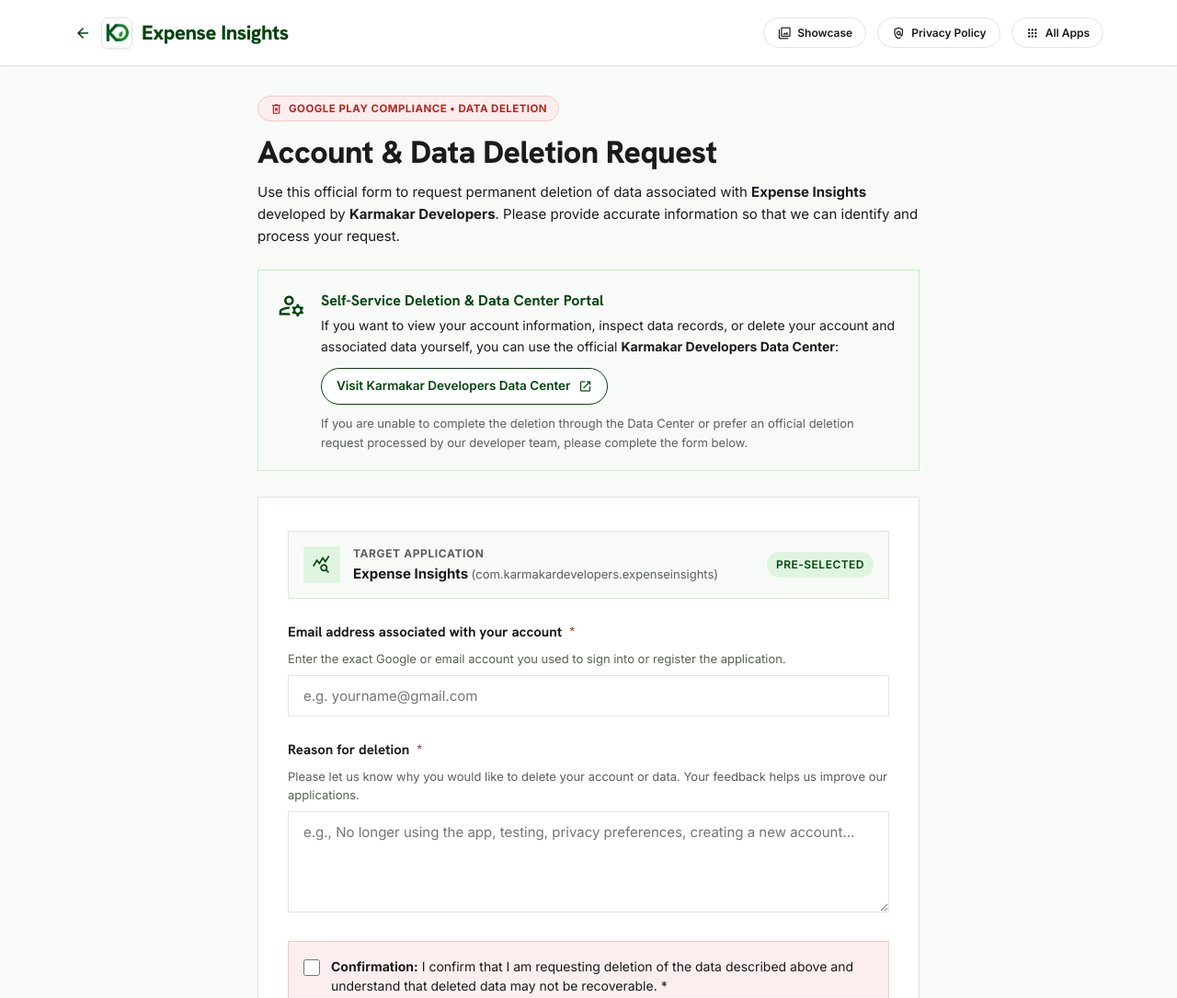
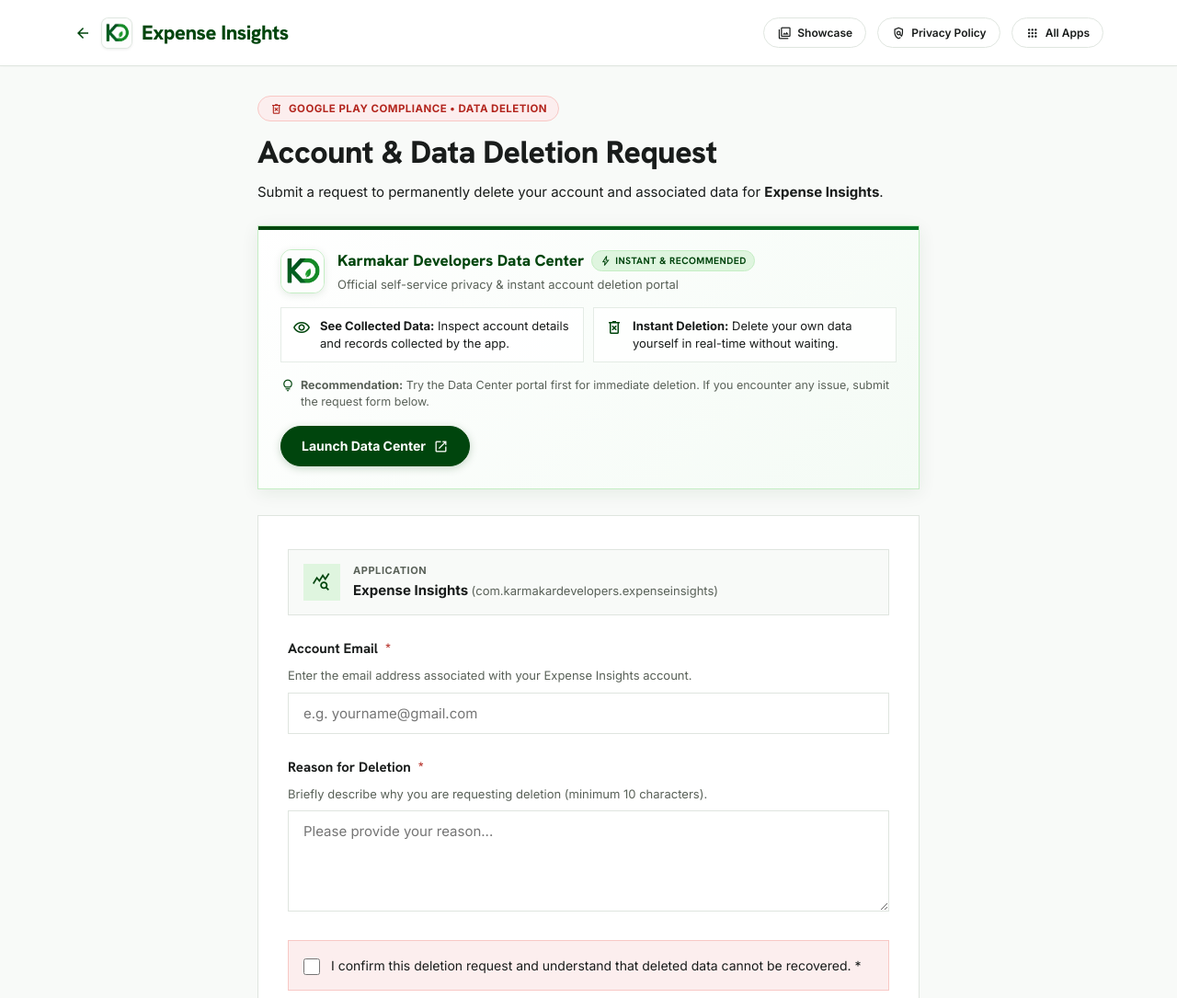
Before and after one commit to karmakar-developers/Apps, a React app: page expense-insights-account-deletion.html in a window 1280 px wide. Shown: the top 1085 px of the page at 92% size. Built offline with nearby package versions, Linux system fonts and the light colour scheme.

Commit message:
style: update account deletion page UI
Refine the self-service box styling with a modern gradient design, custom borders, and improved datacenter branding components for a more professional look.

```diff
--- a/expense-insights-account-deletion.html
+++ b/expense-insights-account-deletion.html
@@ -53,14 +53,135 @@
       }
 
       .self-service-box {
-        background-color: var(--color-brand-surface);
+        background: linear-gradient(135deg, #ffffff 0%, #f4fbf5 100%);
+        border: 1.5px solid var(--color-accent-border);
+        border-radius: var(--radius-lg);
+        box-shadow: 0 4px 18px rgba(0, 69, 13, 0.08);
+        padding: 24px;
+        margin-top: 24px;
+        margin-bottom: 28px;
+        position: relative;
+        overflow: hidden;
+      }
+
+      .self-service-box::before {
+        content: "";
+        position: absolute;
+        top: 0;
+        left: 0;
+        right: 0;
+        height: 4px;
+        background: linear-gradient(90deg, var(--color-brand) 0%, var(--color-accent) 100%);
+      }
+
+      .datacenter-header {
+        display: flex;
+        align-items: center;
+        gap: 14px;
+        margin-bottom: 14px;
+      }
+
+      .datacenter-logo-wrap {
+        width: 48px;
+        height: 48px;
+        border-radius: 12px;
+        background: #ffffff;
+        border: 1.5px solid var(--color-accent-border);
+        box-shadow: 0 2px 8px rgba(0, 69, 13, 0.1);
+        display: flex;
+        align-items: center;
+        justify-content: center;
+        flex-shrink: 0;
+        overflow: hidden;
+      }
+
+      .datacenter-logo-wrap img {
+        width: 100%;
+        height: 100%;
+        object-fit: cover;
+      }
+
+      .datacenter-title-wrap {
+        flex: 1;
+      }
+
+      .datacenter-title {
+        font-family: var(--font-heading);
+        font-size: 17px;
+        font-weight: 800;
+        color: var(--color-brand);
+        display: flex;
+        align-items: center;
+        gap: 8px;
+        flex-wrap: wrap;
+      }
+
+      .datacenter-badge {
+        font-size: 10.5px;
+        font-weight: 700;
+        background-color: var(--color-accent-light);
+        color: var(--color-brand);
         border: 1px solid var(--color-accent-border);
+        padding: 2px 8px;
+        border-radius: 9999px;
+        letter-spacing: 0.04em;
+        text-transform: uppercase;
+        display: inline-flex;
+        align-items: center;
+        gap: 4px;
+      }
+
+      .datacenter-subtitle {
+        font-size: 13px;
+        color: var(--color-text-muted);
+        margin-top: 2px;
+      }
+
+      .datacenter-features {
+        display: grid;
+        grid-template-columns: repeat(auto-fit, minmax(240px, 1fr));
+        gap: 10px;
+        margin: 14px 0 16px 0;
+      }
+
+      .datacenter-feature-item {
+        display: flex;
+        align-items: flex-start;
+        gap: 10px;
+        background: rgba(255, 255, 255, 0.9);
+        border: 1px solid rgba(0, 69, 13, 0.1);
         border-radius: var(--radius-md);
-        padding: 20px;
-        margin-bottom: 28px;
+        padding: 10px 12px;
+      }
+
+      .datacenter-feature-icon {
+        color: var(--color-brand);
+        font-size: 18px;
+        margin-top: 1px;
+        flex-shrink: 0;
+      }
+
+      .datacenter-feature-text {
+        font-size: 13px;
+        line-height: 1.45;
+        color: var(--color-text-main);
+      }
+
+      .datacenter-note {
+        font-size: 12.5px;
+        color: var(--color-text-muted);
+        line-height: 1.5;
+        margin-bottom: 16px;
         display: flex;
-        gap: 16px;
         align-items: flex-start;
+        gap: 6px;
+      }
+
+      .datacenter-actions {
+        display: flex;
+        align-items: center;
+        gap: 12px;
+        flex-wrap: wrap;
       }
 
       .form-group {
@@ -268,32 +389,60 @@
         Account &amp; Data Deletion Request
       </h1>
       <p style="color: var(--color-text-secondary); font-size: 15px; line-height: 1.6;">
-        Use this official form to request permanent deletion of data associated with <strong>Expense Insights</strong> developed by <strong>Karmakar Developers</strong>. Please provide accurate information so that we can identify and process your request.
+        Submit a request to permanently delete your account and associated data for <strong>Expense Insights</strong>.
       </p>
 
       <!-- Data Center Self-Service Portal Notice -->
-      <div class="self-service-box" style="margin-top: 24px;">
-        <span class="material-symbols-outlined" style="color: var(--color-brand); font-size: 32px; flex-shrink: 0; margin-top: 2px;">manage_accounts</span>
-        <div style="font-size: 14px; line-height: 1.6; color: var(--color-text-primary); flex: 1;">
-          <strong style="font-family: var(--font-heading); font-size: 16px; color: var(--color-brand); display: block; margin-bottom: 4px;">
-            Self-Service Deletion &amp; Data Center Portal
-          </strong>
-          <p style="color: var(--color-text-secondary); margin-bottom: 12px;">
-            If you want to view your account information, inspect data records, or delete your account and associated data yourself, you can use the official <strong>Karmakar Developers Data Center</strong>:
-          </p>
+      <div class="self-service-box">
+        <div class="datacenter-header">
+          <div class="datacenter-logo-wrap">
+            <img src="images/karmakar-developers-logo.png" alt="Karmakar Developers Logo" />
+          </div>
+          <div class="datacenter-title-wrap">
+            <div class="datacenter-title">
+              <span>Karmakar Developers Data Center</span>
+              <span class="datacenter-badge">
+                <span class="material-symbols-outlined" style="font-size: 13px;">bolt</span>
+                Instant &amp; Recommended
+              </span>
+            </div>
+            <div class="datacenter-subtitle">
+              Official self-service privacy &amp; instant account deletion portal
+            </div>
+          </div>
+        </div>
+
+        <div class="datacenter-features">
+          <div class="datacenter-feature-item">
+            <span class="material-symbols-outlined datacenter-feature-icon">visibility</span>
+            <div class="datacenter-feature-text">
+              <strong>See Collected Data:</strong> Inspect account details and records collected by the app.
+            </div>
+          </div>
+          <div class="datacenter-feature-item">
+            <span class="material-symbols-outlined datacenter-feature-icon">delete_forever</span>
+            <div class="datacenter-feature-text">
+              <strong>Instant Deletion:</strong> Delete your own data yourself in real-time without waiting.
+            </div>
+          </div>
+        </div>
+
+        <div class="datacenter-note">
+          <span class="material-symbols-outlined" style="font-size: 16px; color: var(--color-brand); margin-top: 1px; flex-shrink: 0;">lightbulb</span>
+          <span><strong>Recommendation:</strong> Try the Data Center portal first for immediate deletion. If you encounter any issue, submit the request form below.</span>
+        </div>
+
+        <div class="datacenter-actions">
           <a
             href="https://karmakar-developers.netlify.app/#data-center"
             target="_blank"
             rel="noopener noreferrer"
-            class="btn btn-secondary"
-            style="display: inline-flex; align-items: center; gap: 8px; font-weight: 600; padding: 8px 16px; font-size: 13.5px; border-color: var(--color-brand); color: var(--color-brand); background-color: #ffffff; text-decoration: none;"
+            class="btn btn-primary"
+            style="display: inline-flex; align-items: center; gap: 8px; font-weight: 700; padding: 10px 22px; font-size: 14px; text-decoration: none; box-shadow: 0 2px 10px rgba(0, 69, 13, 0.22);"
           >
-            <span>Visit Karmakar Developers Data Center</span>
-            <span class="material-symbols-outlined" style="font-size: 16px;">open_in_new</span>
+            <span>Launch Data Center</span>
+            <span class="material-symbols-outlined" style="font-size: 17px;">open_in_new</span>
           </a>
-          <p style="margin-top: 10px; font-size: 13px; color: var(--color-text-muted);">
-            If you are unable to complete the deletion through the Data Center or prefer an official deletion request processed by our developer team, please complete the form below.
-          </p>
         </div>
       </div>
 
@@ -314,12 +463,10 @@
           target="hidden_iframe"
           novalidate
         >
-          <!-- Hidden Google Form Metadata & Hardcoded Application Target -->
+          <!-- Hidden Google Form Metadata & Pre-Configured Application Parameters -->
           <input type="hidden" name="fvv" value="1" />
           <input type="hidden" name="pageHistory" value="0,1,2,3,4" />
-          <!-- Deletion Scope: Data from a specific app (entry.498496194) -->
           <input type="hidden" name="entry.498496194" value="Data from a specific app" />
-          <!-- Selected Application: Expense Insights (entry.1841398095) -->
           <input type="hidden" name="entry.1841398095" value="Expense Insights" />
 
           <!-- Target Application Context Badge -->
@@ -328,26 +475,23 @@
               <span class="material-symbols-outlined" style="color: var(--color-brand); font-size: 22px;">query_stats</span>
             </div>
             <div style="flex: 1;">
-              <div style="font-size: 12px; font-weight: 700; text-transform: uppercase; letter-spacing: 0.05em; color: var(--color-text-muted);">
-                Target Application
+              <div style="font-size: 11px; font-weight: 700; text-transform: uppercase; letter-spacing: 0.05em; color: var(--color-text-muted);">
+                Application
               </div>
               <div style="font-size: 15px; font-weight: 700; color: var(--color-text-primary);">
                 Expense Insights <span style="font-size: 13px; font-weight: normal; color: var(--color-text-muted);">(com.karmakardevelopers.expenseinsights)</span>
               </div>
             </div>
-            <span class="badge-pill" style="background-color: var(--color-accent-light); color: var(--color-brand); font-size: 12px; font-weight: 600; padding: 4px 10px;">
-              Pre-Selected
-            </span>
           </div>
 
           <!-- Field 1: Email Address (entry.1376920632) -->
           <div class="form-group">
             <label class="form-label" for="user-email">
-              Email address associated with your account
+              Account Email
               <span class="required-star">*</span>
             </label>
             <div class="form-hint">
-              Enter the exact Google or email account you used to sign into or register the application.
+              Enter the email address associated with your Expense Insights account.
             </div>
             <input
               type="email"
@@ -366,22 +510,22 @@
           <!-- Field 2: Reason for Deletion (entry.1809672499) -->
           <div class="form-group">
             <label class="form-label" for="deletion-reason">
-              Reason for deletion
+              Reason for Deletion
               <span class="required-star">*</span>
             </label>
             <div class="form-hint">
-              Please let us know why you would like to delete your account or data. Your feedback helps us improve our applications.
+              Briefly describe why you are requesting deletion (minimum 10 characters).
             </div>
             <textarea
               id="deletion-reason"
               name="entry.1809672499"
               class="form-textarea"
-              placeholder="e.g., No longer using the app, testing, privacy preferences, creating a new account..."
+              placeholder="Please provide your reason..."
               minlength="10"
               required
             ></textarea>
             <div id="reason-error" style="color: var(--color-danger); font-size: 13px; margin-top: 4px; display: none;">
-              Please provide a reason of at least 10 characters for the deletion request.
+              Please provide at least 10 characters explaining your request.
             </div>
           </div>
 
@@ -396,31 +540,31 @@
                 required
               />
               <span style="font-size: 14px; line-height: 1.5; color: var(--color-text-primary);">
-                <strong>Confirmation:</strong> I confirm that I am requesting deletion of the data described above and understand that deleted data may not be recoverable.
+                I confirm this deletion request and understand that deleted data cannot be recovered.
                 <span class="required-star">*</span>
               </span>
             </label>
             <div id="confirm-error" style="color: var(--color-danger); font-size: 13px; margin-top: 4px; display: none;">
-              You must confirm the deletion request before submitting.
+              Please confirm the statement above to proceed.
             </div>
           </div>
 
           <!-- Submit Button -->
           <button type="submit" class="btn-submit-delete" id="submit-btn">
             <span class="material-symbols-outlined" style="font-size: 20px;">delete_forever</span>
-            <span id="btn-text">Submit Deletion Request</span>
+            <span id="btn-text">Submit Request</span>
           </button>
 
           <!-- Alternative / Fallback direct Google Form link -->
           <div style="margin-top: 18px; text-align: center; font-size: 13px; color: var(--color-text-muted);">
-            Prefer to use the Google Form interface directly?
+            Alternatively, you can
             <a
               href="https://docs.google.com/forms/d/e/1FAIpQLSdQEqQ4nRQ7tXcyDhqXxk4dpAlyxqXTme0UOPmFvxti0QCQxw/viewform?usp=pp_url&entry.498496194=Data+from+a+specific+app&entry.1841398095=Expense+Insights"
               target="_blank"
               rel="noopener noreferrer"
-              style="color: var(--color-brand); font-weight: 600; text-decoration: underline; margin-left: 4px;"
+              style="color: var(--color-brand); font-weight: 600; text-decoration: underline; margin-left: 2px;"
             >
-              Open Google Form in new tab
+              open the Google Form directly
               <span class="material-symbols-outlined" style="font-size: 14px; vertical-align: middle;">open_in_new</span>
             </a>
           </div>
@@ -547,39 +691,16 @@
             return false;
           }
 
+          // Mark submitting and disable submit button to prevent double submission
           isSubmitting = true;
           submitBtn.disabled = true;
           btnText.textContent = 'Submitting deletion request...';
 
-          // As backup, also dispatch url-encoded payload via fetch (no-cors)
-          try {
-            var params = new URLSearchParams();
-            params.append('fvv', '1');
-            params.append('pageHistory', '0,1,2,3,4');
-            params.append('entry.1376920632', emailInput.value.trim());
-            params.append('entry.498496194', 'Data from a specific app');
-            params.append('entry.1841398095', 'Expense Insights');
-            params.append('entry.1809672499', reasonInput.value.trim());
-            params.append('entry.54173755', 'I confirm that I am requesting deletion of the data described above and understand that deleted data may not be recoverable.');
-
-            fetch(form.action, {
-              method: 'POST',
-              mode: 'no-cors',
-              headers: {
-                'Content-Type': 'application/x-www-form-urlencoded'
-              },
-              body: params.toString()
-            }).catch(function () {
-              // Ignore cross-origin error, iframe handles submit
-            });
-          } catch (err) {
-            // Ignore fetch error
-          }
-
-          // Show success state after a brief delay to allow backend submission
+          // The form submits exactly ONCE via native HTML post to hidden_iframe.
+          // Show success state on iframe response or via timeout fallback.
           setTimeout(function () {
             showSuccessState();
-          }, 1400);
+          }, 1500);
         });
 
         // Also trigger on iframe load if it loads earlier
```
